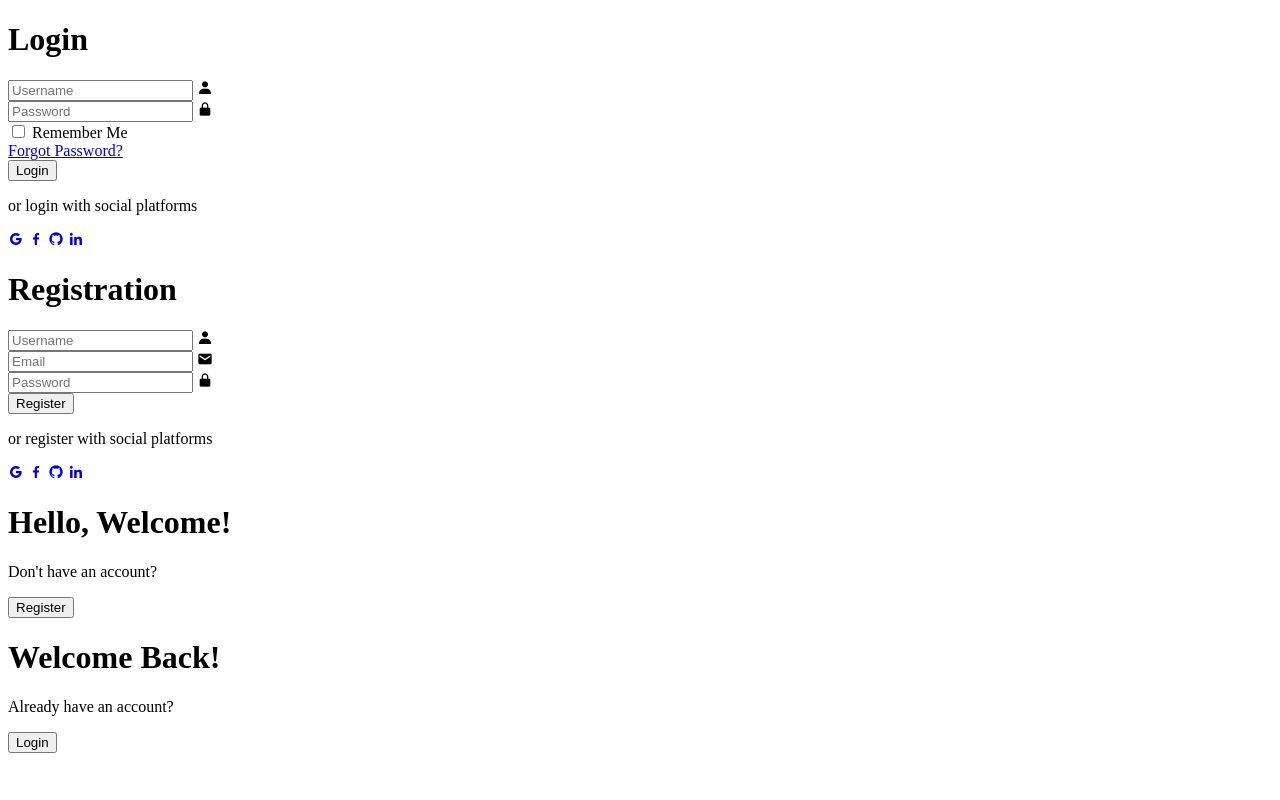
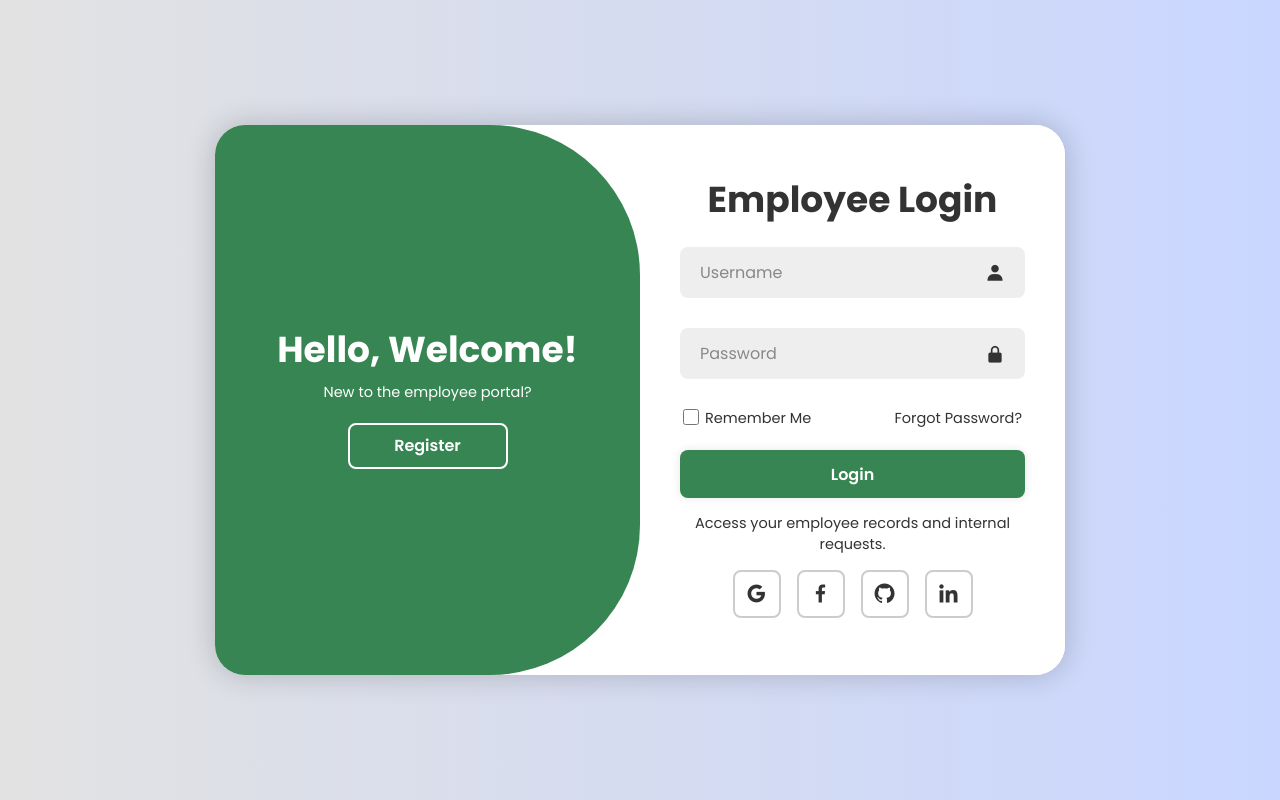
Before and after one commit to admdan/clarus, a Flask app: page / in a window 1280 px wide. Run offline with Flask 3, Linux system fonts and the light colour scheme; some libraries are stand-ins or nearby versions.

Commit message:
Updated the auth page copy to match the employee portal direction

```diff
--- a/app/templates/index.html
+++ b/app/templates/index.html
@@ -3,8 +3,8 @@
   <head>
     <meta charset="UTF-8" />
     <meta name="viewport" content="width=device-width, initial-scale=1.0" />
-    <title>Login/Signup Form</title>
-    <link rel="stylesheet" href="{{ url_for('static', filename='auth.css') }}" />
+    <title>Clarus Employee Portal</title>
+    <link rel="stylesheet" href="{{ url_for('static', filename='css/auth.css') }}" />
     <link
       href="https://unpkg.com/boxicons@2.1.4/css/boxicons.min.css"
       rel="stylesheet"
@@ -31,7 +31,7 @@
             {% endif %}
           {% endwith %}
 
-          <h1>Login</h1>
+          <h1>Employee Login</h1>
           <div class="input-box">
             <input type="text" name="username" placeholder="Username" required />
             <i class="bx bxs-user"></i>
@@ -50,7 +50,7 @@
             </div>
           </div>
           <button type="submit" class="btn">Login</button>
-          <p>or login with social platforms</p>
+          <p>Access your employee records and internal requests.</p>
           <div class="social-icons">
             <a href="#"><i class="bx bxl-google"></i></a>
             <a href="#"><i class="bx bxl-facebook"></i></a>
@@ -72,7 +72,7 @@
             {% endif %}
           {% endwith %}
 
-          <h1>Registration</h1>
+          <h1>Create Account</h1>
           <div class="input-box">
             <input type="text" name="username" placeholder="Username" required />
             <i class="bx bxs-user"></i>
@@ -86,7 +86,7 @@
             <i class="bx bxs-lock-alt"></i>
           </div>
           <button type="submit" class="btn">Register</button>
-          <p>or register with social platforms</p>
+          <p>Set up your Clarus employee portal access.</p>
           <div class="social-icons">
             <a href="#"><i class="bx bxl-google"></i></a>
             <a href="#"><i class="bx bxl-facebook"></i></a>
@@ -99,19 +99,19 @@
       <div class="toggle-box">
         <div class="toggle-panel toggle-left">
           <h1>Hello, Welcome!</h1>
-          <p>Don't have an account?</p>
+          <p>New to the employee portal?</p>
           <button class="btn register-btn">Register</button>
         </div>
 
         <div class="toggle-panel toggle-right">
           <h1>Welcome Back!</h1>
-          <p>Already have an account?</p>
+          <p>Return to your HR workspace.</p>
           <button class="btn login-btn">Login</button>
         </div>
       </div>
     </div>
 
-    <script src="{{ url_for('static', filename='main.js') }}"></script>
+    <script src="{{ url_for('static', filename='js/main.js') }}"></script>
     <script>
       window.addEventListener('pageshow', function (event) {
         if (event.persisted || performance.getEntriesByType("navigation")[0].type === "back_forward") {
```
